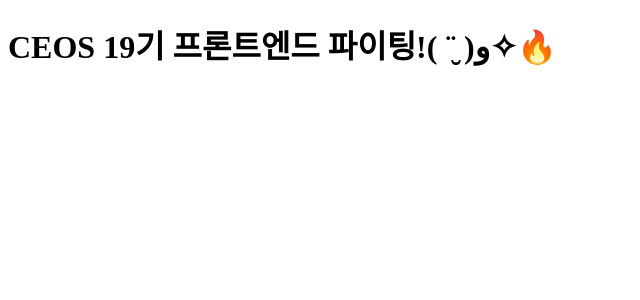
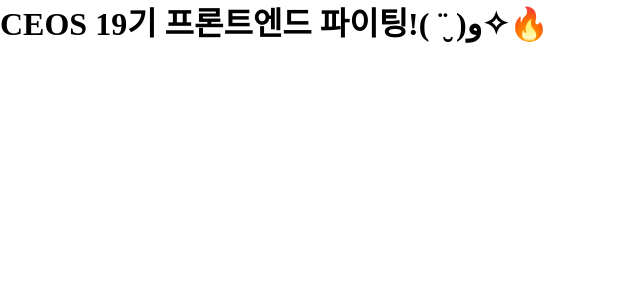
Before and after one commit to songess/CEOS_week2_reactTodo, a React (Create React App) app: page / in a window 1280 px wide. Shown: the top 300 px of the page, without its empty margins (0-640 px from the left). Built offline with nearby package versions, Linux system fonts and the light colour scheme.

Commit message:
feat: Globalc ss 설정

```diff
--- a/src/index.js
+++ b/src/index.js
@@ -1,10 +1,12 @@
-import React from "react";
-import ReactDOM from "react-dom/client";
-import App from "./App";
+import React from 'react';
+import ReactDOM from 'react-dom/client';
+import App from './App';
+import GlobalStyle from './style/GlobalStyle';
 
-const root = ReactDOM.createRoot(document.getElementById("root"));
+const root = ReactDOM.createRoot(document.getElementById('root'));
 root.render(
   <React.StrictMode>
+    <GlobalStyle />
     <App />
   </React.StrictMode>
 );
--- /dev/null
+++ b/src/style/GlobalStyle.js
@@ -0,0 +1,46 @@
+import { createGlobalStyle } from 'styled-components';
+
+const GlobalStyle = createGlobalStyle`
+	*,
+*::before,
+*::after {
+  box-sizing: border-box;
+}
+* {
+  margin: 0;
+  padding: 0;
+}
+body {
+  line-height: 1.5;
+  -webkit-font-smoothing: antialiased;
+}
+img,
+picture,
+video,
+canvas,
+svg {
+  display: block;
+  max-width: 100%;
+}
+input,
+button,
+textarea,
+select {
+  font: inherit;
+}
+p,
+h1,
+h2,
+h3,
+h4,
+h5,
+h6 {
+  overflow-wrap: break-word;
+}
+
+.scroll-box::-webkit-scrollbar {
+  display: none;
+}
+`;
+
+export default GlobalStyle;
```
